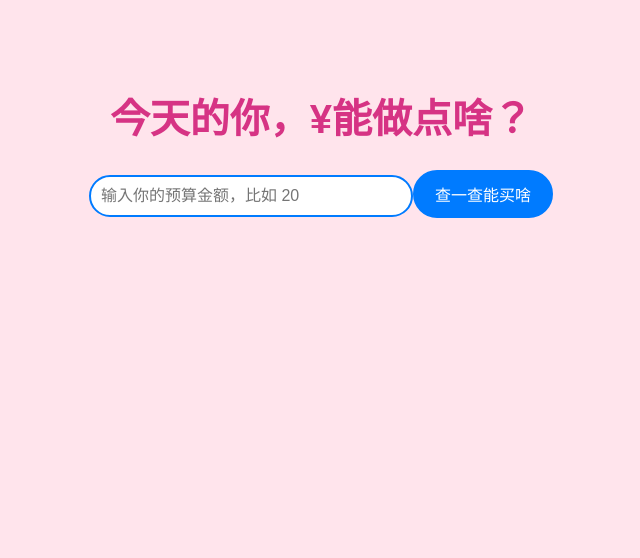
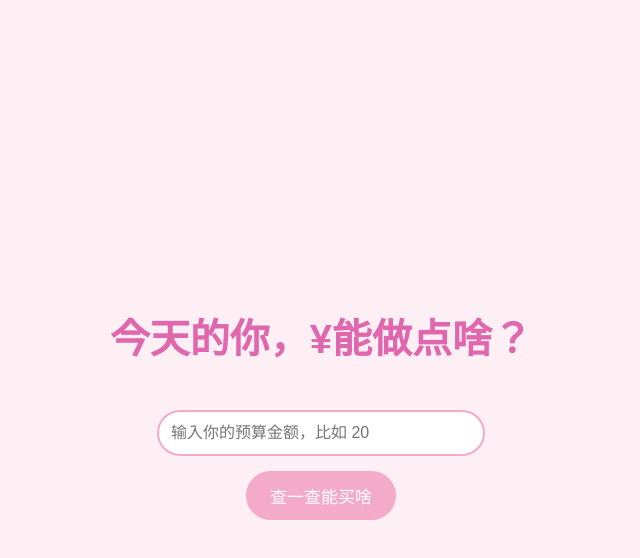
Before and after one commit to yshxin/20yuan, a React (Vite) app: page / in a window 1280 px wide. Shown: the top 558 px of the page, without its empty margins (319-959 px from the left). Built offline with nearby package versions, Linux system fonts and the light colour scheme.

Commit message:
修改样式

```diff
--- a/src/App.css
+++ b/src/App.css
@@ -1,35 +1,40 @@
 body {
-  background-color: #ffe4ec;
-  color: #d63384;
-  font-family: Arial, sans-serif;
+  background-color: #fdeff4; /* Pastel Pink */
+  color: #e066ad; /* Soft Pink */
+  font-family: 'Segoe UI', Tahoma, Geneva, Verdana, sans-serif;
   text-align: center;
+  display: flex;
+  justify-content: center;
+  align-items: center;
+  min-height: 100vh;
+  margin: 0;
 }
 
 input {
-  padding: 10px;
-  margin: 10px 0;
+  padding: 12px;
+  margin: 15px 0;
   width: 80%;
   max-width: 300px;
-  border: 2px solid #007bff;
-  border-radius: 25px;
+  border: 2px solid #f4aac9; /* Lighter Pink */
+  border-radius: 30px; /* More rounded corners */
   outline: none;
   font-size: 16px;
-  transition: border-color 0.3s;
+  transition: border-color 0.3s ease;
 }
 
 input:focus {
-  border-color: #0056b3;
+  border-color: #f9c6d9; /* Even Lighter Pink on focus */
 }
 
 button {
-  padding: 10px 20px;
-  background-color: #007bff;
-  color: white;
-  border: 2px solid #007bff;
-  border-radius: 25px;
+  padding: 12px 24px;
+  background-color: #f4aac9; /* Lighter Pink */
+  color: #fff;
+  border: none; /* Removed border for a cleaner look */
+  border-radius: 30px; /* More rounded corners */
   cursor: pointer;
-  font-size: 16px;
-  transition: background-color 0.3s, border-color 0.3s;
+  font-size: 17px;
+  transition: background-color 0.3s ease;
 }
 
 button:hover {
@@ -37,9 +42,10 @@ button:hover {
   border-color: #0056b3;
 }
 
+
 h1 {
   font-size: 2.5rem;
-  margin-bottom: 20px;
+  margin-bottom: 30px;
 }
 
 #root {
@@ -86,7 +92,7 @@ h1 {
 }
 
 .app-container {
-  text-align: center;
+
   font-family: Arial, sans-serif;
   padding: 20px;
 }
@@ -99,20 +105,21 @@ h1 {
   margin-top: 20px;
 }
 
+
 .result-item {
-  background: #f9f9f9;
-  border: 1px solid #ddd;
-  border-radius: 10px;
-  box-shadow: 0 4px 6px rgba(0, 0, 0, 0.1);
+  background: #fff0f5; /* Very Light Pink */
+  border: none;
+  border-radius: 15px; /* More rounded */
+  box-shadow: 0 6px 12px rgba(244, 170, 201, 0.3); /* Pink shadow */
   padding: 15px;
-  width: 250px;
+  width: 280px; /* Slightly wider */
   text-align: left;
 }
 
 .result-item h3 {
   margin: 0 0 10px;
-  font-size: 18px;
-  color: #333;
+  font-size: 19px;
+  color: #e066ad;
 }
 
 .result-item p {
```
